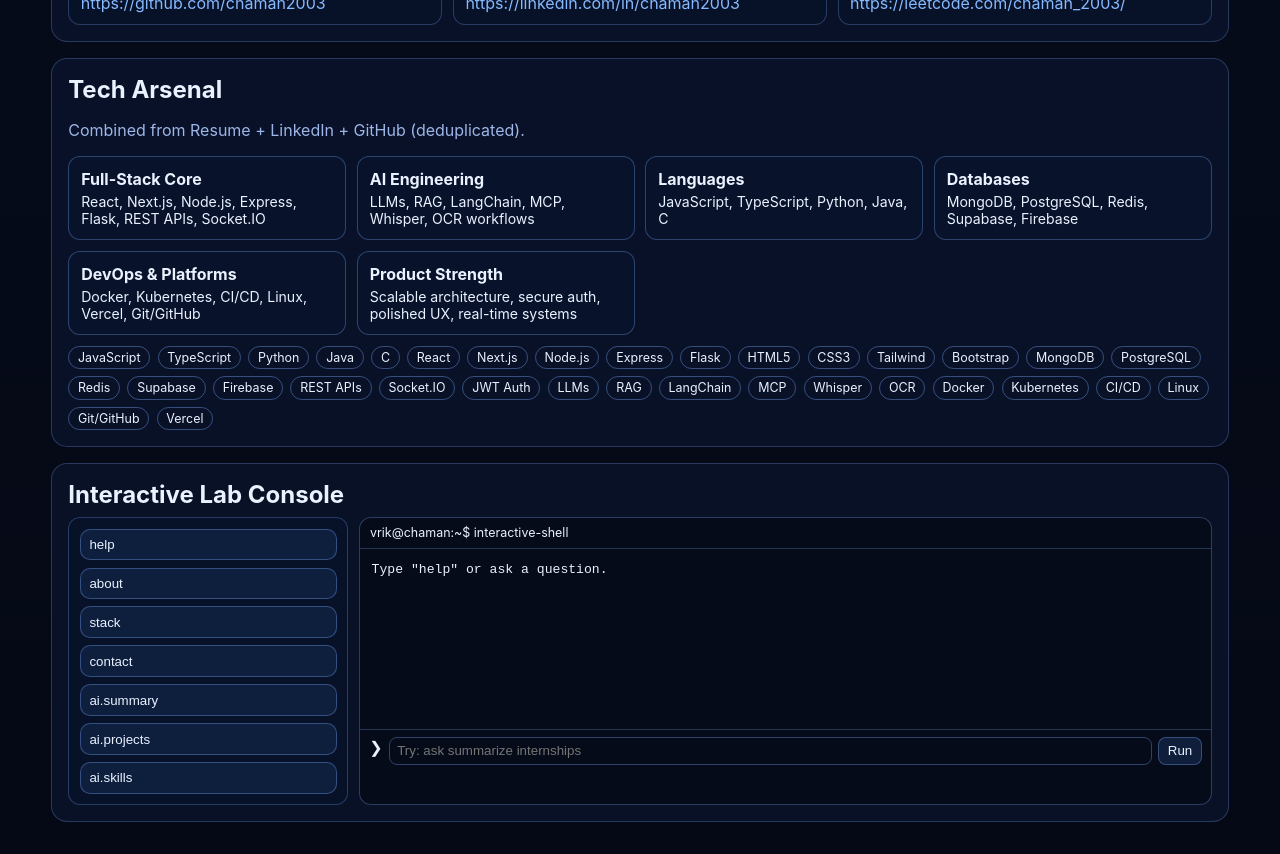
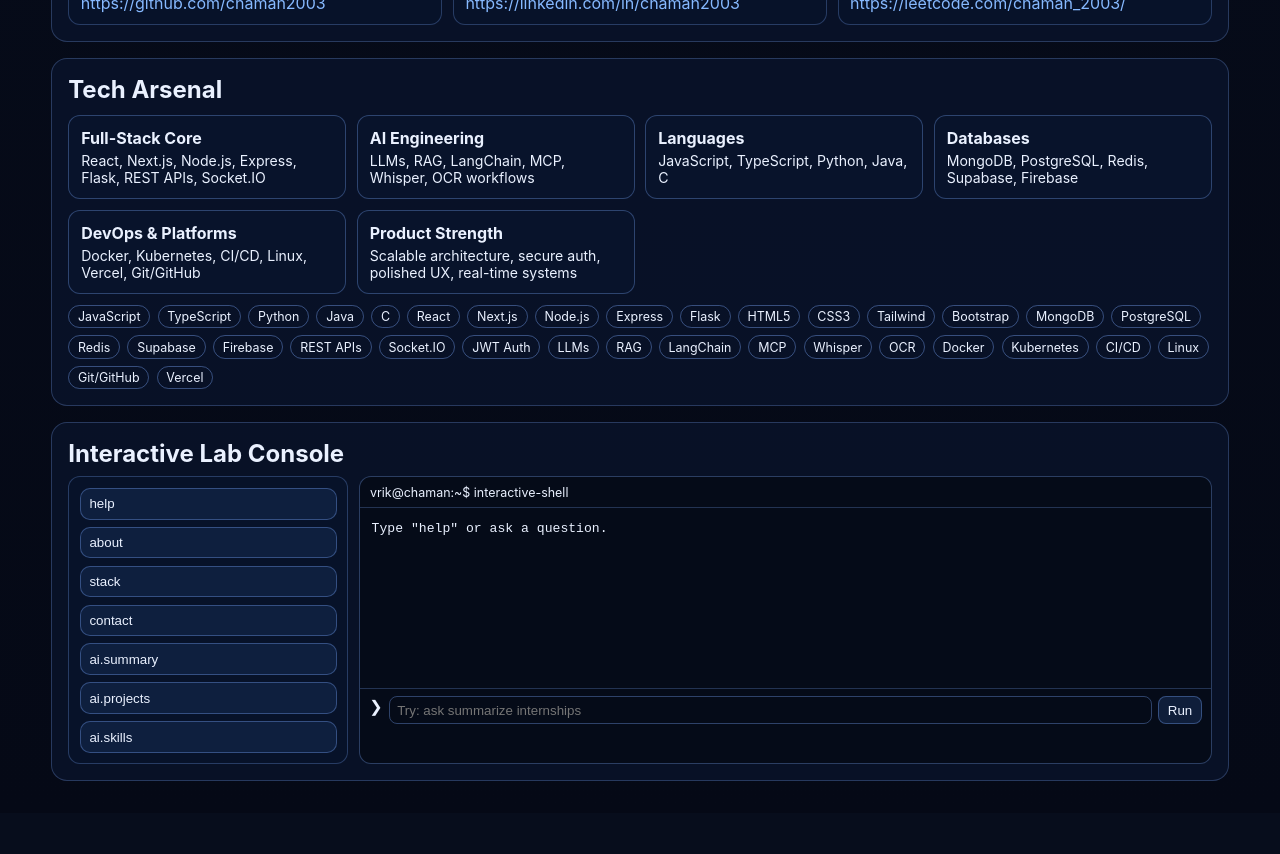
Before and after one commit to chaman2003/chaman-portfolio, a React (Vite) app: page / in a window 1280 px wide. Shown: the part 1080-1934 px from the top of the page. After the commit the page ends 1893 px from the top, so only its background shows below. Built offline with nearby package versions, Linux system fonts and the light colour scheme; no server answers.

Commit message:
Remove Tech Arsenal source blurb

```diff
--- a/src/components/Skills/Skills.jsx
+++ b/src/components/Skills/Skills.jsx
@@ -5,7 +5,6 @@
   return (
     <section id="skills" className="panel">
       <h2>Tech Arsenal</h2>
-      <p className="muted">Combined from Resume + LinkedIn + GitHub (deduplicated).</p>
 
       <div className="main-skill-grid">
         {MAIN_SKILLS.map((skill) => (
```
